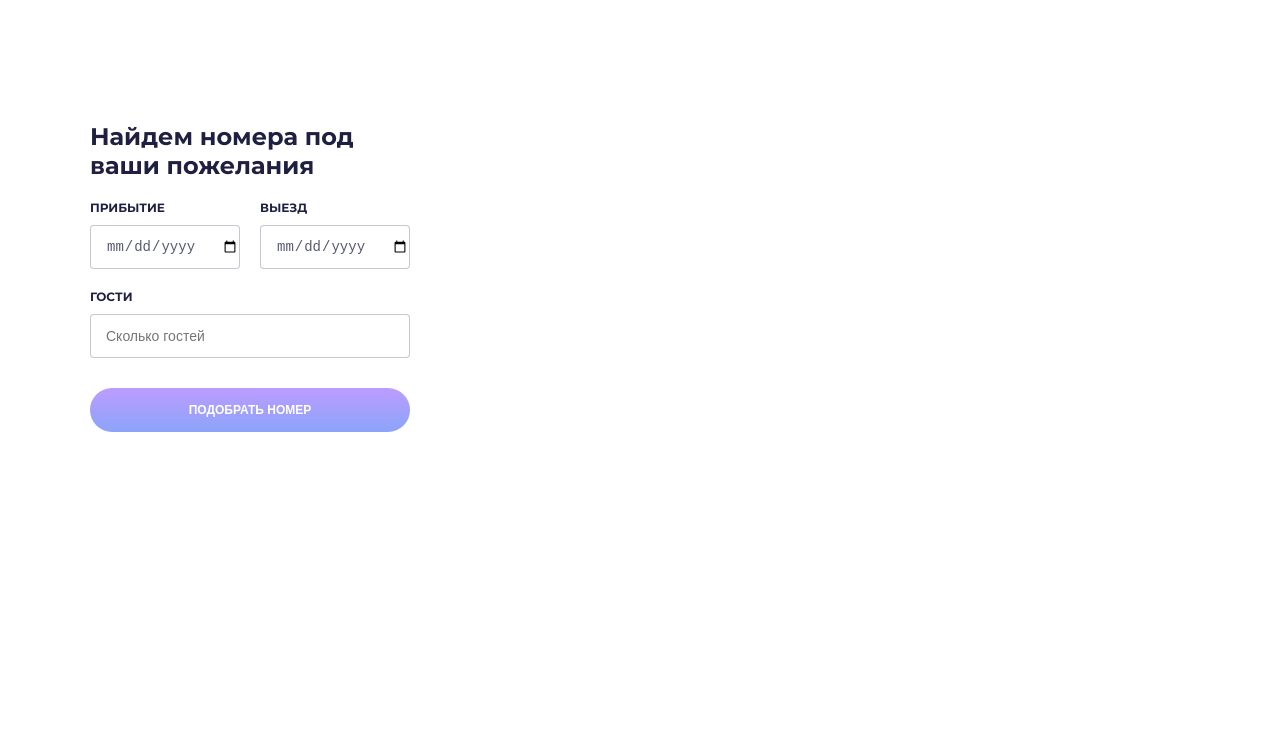
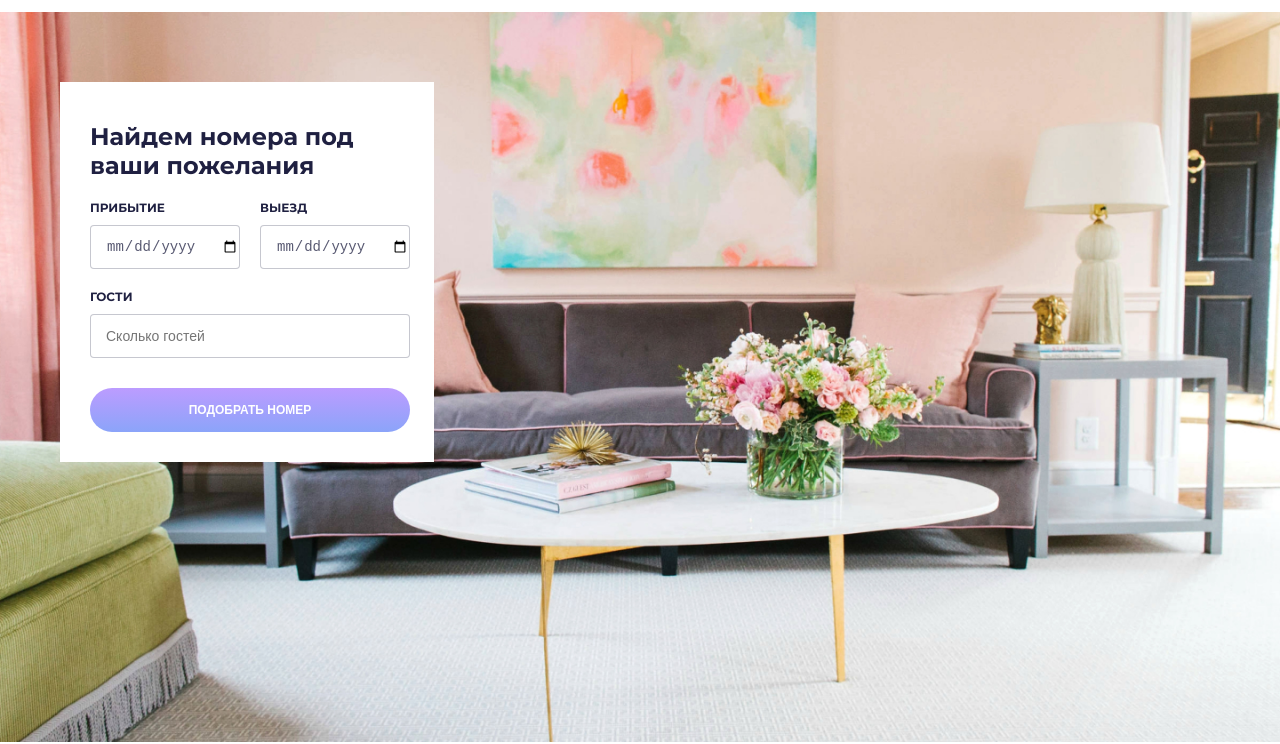
Before and after one commit to SudInoI/Hotel, a plain HTML site: page index.html in a window 1280 px wide. Shown: the part 58-802 px from the top of the page. Drawn offline with Linux system fonts and the light colour scheme.

Commit message:
Update style.css

```diff
--- a/css/style.css
+++ b/css/style.css
@@ -576,7 +576,7 @@ body {
 
 .intro {
   height: 100vh;
-  background: url(./img/intro-bg.jpg) no-repeat center;
+  background: url(../img/intro-bg.jpg) no-repeat center;
   background-size: cover;
   padding-top: 70px;
 }
```
